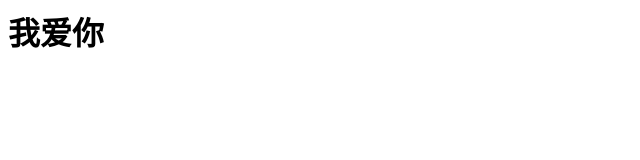
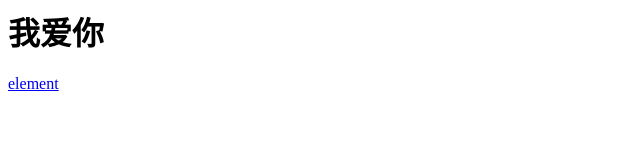
Before and after one commit to QQ221/QQ221.github.io, a plain HTML site: page index.html in a window 1280 px wide. Shown: the full height of the page, 0-640 px from the left. Drawn offline with Linux system fonts and the light colour scheme.

Commit message:
Update index.html

```diff
--- a/index.html
+++ b/index.html
@@ -1,2 +1,2 @@
 <h1>我爱你</h1>
-<a href="https://element.eleme.cn/2.0/#/"></a>
+<a href="https://element.eleme.cn/2.0/#/">element</a>
```
